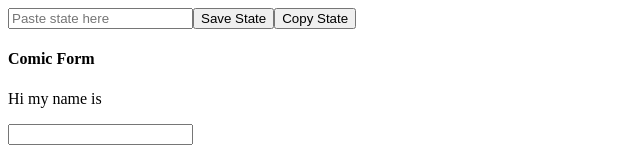
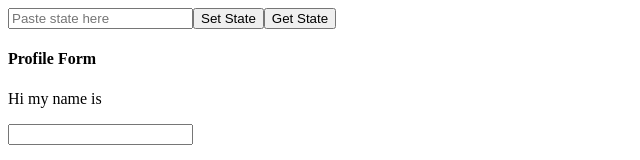
Before and after one commit to ZEPL/front-end-challenge, a React app in the folder serialize-state/: page / in a window 1280 px wide. Shown: the top 160 px of the page, without its empty margins (0-640 px from the left). Built offline with nearby package versions, Linux system fonts and the light colour scheme.

Commit message:
[WIP] - Introduce basic redux system into the application
* Added redux and redux-react packages to package.json
* New sections for- constants, actions and reducers

ToDo:
* Databinding on UI components

```diff
--- a/serialize-state/package.json
+++ b/serialize-state/package.json
@@ -20,7 +20,9 @@
   "homepage": "https://github.com/sravan-s/front-end-challenge#readme",
   "dependencies": {
     "react": "^15.4.1",
-    "react-dom": "^15.4.1"
+    "react-dom": "^15.4.1",
+    "react-redux": "^4.4.6",
+    "redux": "^3.6.0"
   },
   "devDependencies": {
     "babel-core": "^6.18.2",
--- /dev/null
+++ b/serialize-state/src/actions/index.js
@@ -0,0 +1,12 @@
+import {GET_STATE, SET_STATE} from '../constants';
+
+// action to get state
+export const getState = () => ({
+  type: GET_STATE
+});
+
+// action to set application state to given state
+export const setState = state => ({
+  type: SET_STATE,
+  state
+});
--- a/serialize-state/src/components/ProfileForm.jsx
+++ b/serialize-state/src/components/ProfileForm.jsx
@@ -2,7 +2,7 @@ import React from 'react';
 
 const ProfileForm = () => (
   <section>
-    <h4>Comic Form</h4>
+    <h4>Profile Form</h4>
     <p>Hi my name is</p>
     <input/>
     <p>and I love</p>
--- /dev/null
+++ b/serialize-state/src/constants/index.js
@@ -0,0 +1,9 @@
+// constants relatd to actions
+export const GET_STATE = 'GET_STATE';
+export const SET_STATE = 'SET_STATE';
+
+// constants for handling values stored in state
+export const SPIDEY = 'SPIDEY';
+export const HULK = 'HULK';
+export const BATMAN = 'BATMAN';
+export const SUPERMAN = 'SUPERMAN';
--- a/serialize-state/src/containers/Clipboard.jsx
+++ b/serialize-state/src/containers/Clipboard.jsx
@@ -1,11 +1,34 @@
 import React from 'react';
+import { connect } from 'react-redux';
+import { getState, setState } from '../actions';
 
-const Clipboard = () => (
-  <section>
-    <input placeholder="Paste state here" />
-    <button>Save State</button>
-    <button>Copy State</button>
-  </section>
-);
+let Clipboard = ({ dispatch }) => {
+  let input;
+
+  return (
+    <section>
+      <input placeholder="Paste state here" ref={node => {
+        input = node;
+      }}/>
+
+      <button onClick={e => {
+        try { // simple test to validate if entered text is JSON
+          JSON.parse(input.value)
+          dispatch(setState(input.value))
+          input.value = ''
+        } catch (e) {
+          console.warn('Cannot parse entered state');
+        }
+      }}>Set State</button>
+
+      <button onClick={e => {
+        dispatch(getState())
+        input.value = ''
+      }}>Get State</button>
+    </section>
+  );
+}
+
+Clipboard = connect()(Clipboard);
 
 export default Clipboard;
--- a/serialize-state/src/index.jsx
+++ b/serialize-state/src/index.jsx
@@ -1,7 +1,18 @@
 import React from 'react';
 import ReactDOM from 'react-dom';
+import { createStore } from 'redux';
+import { Provider } from 'react-redux';
+
 import App from './components/App.jsx';
+import reducer from './reducers';
 
-ReactDOM.render(<App />, document.getElementById('main'));
+const store = createStore(reducer);
+
+ReactDOM.render(
+  <Provider store={store}>
+    <App />
+  </Provider>,
+  document.getElementById('main')
+);
 
 console.log('App, initialized');
--- /dev/null
+++ b/serialize-state/src/reducers/index.js
@@ -0,0 +1,38 @@
+import { GET_STATE, SET_STATE } from '../constants';
+
+// default state
+const initialState = () => ({
+  userName: 'Julian',
+  userLikes: null
+});
+
+// Helper function to copy data into clipboard
+// Inspired from http://stackoverflow.com/a/34192073/5154397
+const copyDataToClipboard = data => {
+  console.log(data);
+  let tempEl = document.createElement('div'); // creates a temp. element
+  tempEl.style.opacity = 0;
+  tempEl.innerHTML = data; // places data inside it
+  document.body.appendChild(tempEl); // appends to main document
+
+  let range = document.createRange(); // creates a selection
+  range.selectNode(tempEl);
+  window.getSelection().addRange(range);
+  document.execCommand('copy'); // copies text
+  document.body.removeChild(tempEl); // removes unwanted element
+};
+
+const consoleState = (newState = initialState, action) => {
+  console.log(newState, action);
+  switch(action.type) {
+    case GET_STATE:
+      copyDataToClipboard(JSON.stringify(newState));
+      break;
+    case SET_STATE:
+      console.log(SET_STATE);
+      break;
+  }
+  return newState;
+};
+
+export default consoleState;
```
